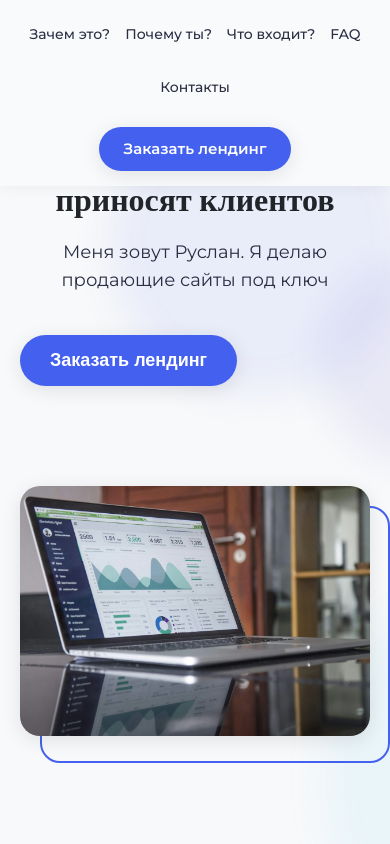
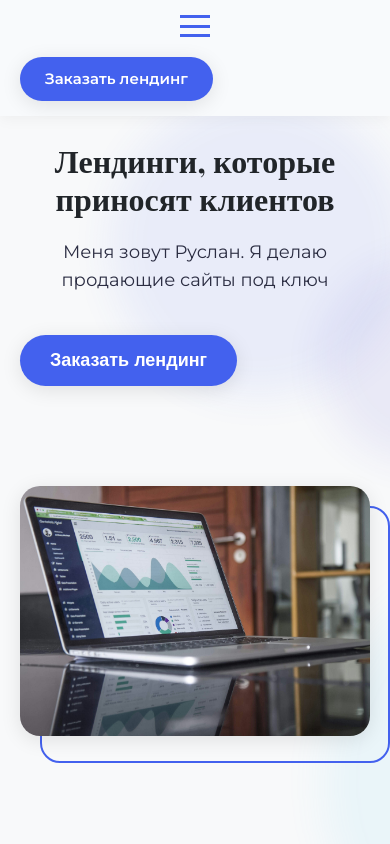
Before and after one commit to avervill/my-landing, a plain HTML site: page index.html in a window 390 px wide. Shown: the top 844 px of the page. Drawn offline with nearby package versions, Linux system fonts and the light colour scheme.

Commit message:
burger menu added

```diff
--- a/index.html
+++ b/index.html
@@ -12,6 +12,15 @@
 <body>
     <header class="header">
   <div class="header-container">
+
+    <!-- Бургер-кнопка для мобильных -->
+    <button class="burger-btn">
+      <span></span>
+      <span></span>
+      <span></span>
+    </button>
+
+    <!-- Основное меню -->
     <nav class="nav">
       <ul class="nav-list">
         <li class="nav-item"><a href="#why" class="nav-link">Зачем это?</a></li>
@@ -24,7 +33,6 @@
         <a href="#contacts" class="header-cta">Заказать лендинг</a>
         </div>
     </header>
-
     <main>
         <section id="main" class="main-section">
             <div class="container">
--- a/script.js
+++ b/script.js
@@ -9,8 +9,39 @@ function scrollToContacts() {
 }
 
 
+
+// Бургер-меню
+function initBurgerMenu() {
+  const burgerBtn = document.querySelector('.burger-btn');
+  const nav = document.querySelector('.nav');
+
+  burgerBtn.addEventListener('click', () => {
+    burgerBtn.classList.toggle('active');
+    nav.classList.toggle('active');
+
+    // Блокировка скролла при открытом меню
+    if (nav.classList.contains('active')) {
+      document.body.style.overflow = 'hidden';
+    } else {
+      document.body.style.overflow = '';
+    }
+  });
+
+  // Закрытие меню при клике на ссылку
+  document.querySelectorAll('.nav-link').forEach(link => {
+    link.addEventListener('click', () => {
+      if (nav.classList.contains('active')) {
+        burgerBtn.classList.remove('active');
+        nav.classList.remove('active');
+        document.body.style.overflow = '';
+      }
+    });
+  });
+}
+
 document.addEventListener('DOMContentLoaded', function() {
     initAccordion();
+    initBurgerMenu();
     // Плавный скролл и подсветка пунктов меню
     const navLinks = document.querySelectorAll('.nav-link');
     const sections = document.querySelectorAll('section[id]');
--- a/styles.css
+++ b/styles.css
@@ -104,6 +104,78 @@ body {
 
 .nav-link:hover::after {
     transform: scaleX(1);
+}
+
+/* Бургер-кнопка */
+.burger-btn {
+  display: none;
+  flex-direction: column;
+  justify-content: space-between;
+  width: 30px;
+  height: 22px;
+  background: transparent;
+  border: none;
+  cursor: pointer;
+  padding: 0;
+  z-index: 1001;
+}
+
+.burger-btn span {
+  display: block;
+  width: 100%;
+  height: 3px;
+  background: var(--primary-color);
+  transition: all 0.3s ease;
+}
+
+/* Мобильное меню */
+@media (max-width: 992px) {
+  .burger-btn {
+    display: flex;
+  }
+
+  .nav {
+    position: fixed;
+    top: 0;
+    right: -100%;
+    width: 80%;
+    max-width: 300px;
+    height: 100vh;
+    background: white;
+    box-shadow: -5px 0 15px rgba(0, 0, 0, 0.1);
+    flex-direction: column;
+    padding: 80px 30px 30px;
+    transition: right 0.4s ease;
+    z-index: 1000;
+  }
+
+  .nav.active {
+    right: 0;
+  }
+
+  .nav-list {
+    flex-direction: column;
+    gap: 20px;
+    margin-bottom: 30px;
+  }
+
+  .header-cta {
+    margin: 0;
+    align-self: flex-start;
+  }
+
+  /* Анимация бургера */
+  .burger-btn.active span:nth-child(1) {
+    transform: translateY(9px) rotate(45deg);
+  }
+
+  .burger-btn.active span:nth-child(2) {
+    opacity: 0;
+  }
+
+  .burger-btn.active span:nth-child(3) {
+    transform: translateY(-9px) rotate(-45deg);
+  }
 }
 
 .header-cta {
```
Lines whose indentation alone changed are shown as unchanged.
